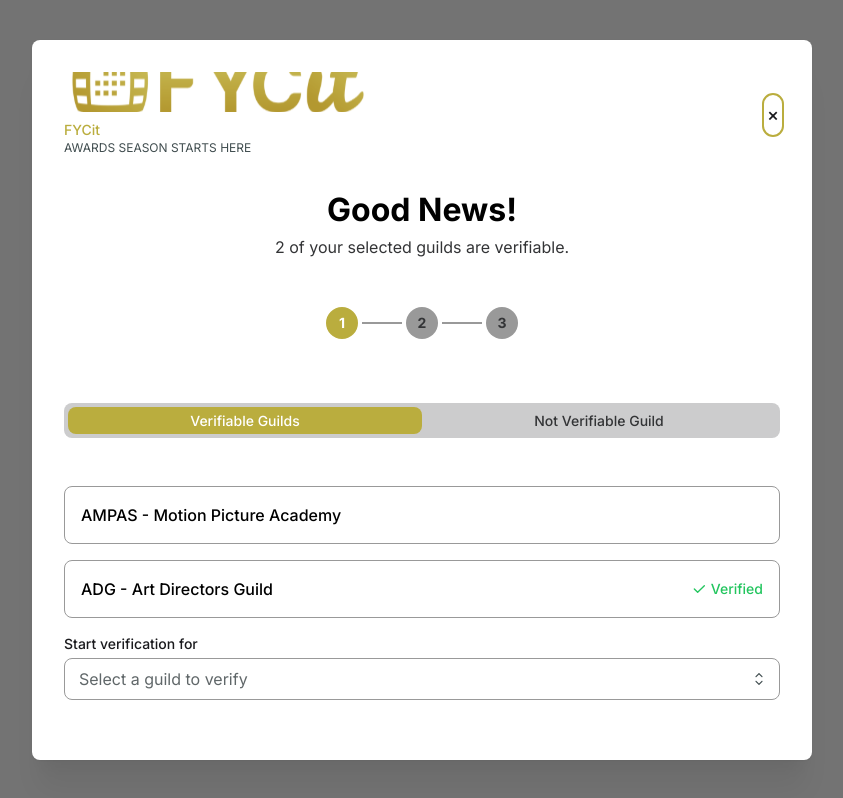
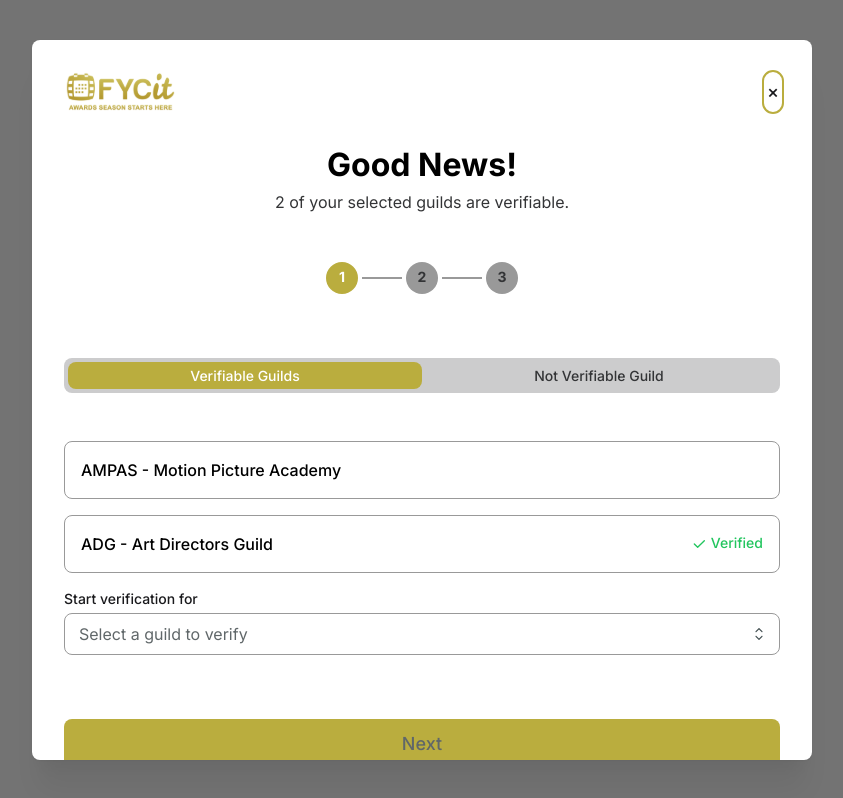
Before and after one commit to KDBismael/fycit-webapp-YD, a Next.js app: page /auth/signup/verify-guilds in a window 1280 px wide. Shown: the whole page, without its empty margins (218-1061 px from the left). Built offline with nearby package versions, Linux system fonts and the light colour scheme.

Commit message:
Add @mantine/dates and dayjs dependencies; integrate DatePicker in GuildVerificationForm for date selection. Update layout in RootLayout to include DatesProvider and remove redundant text in GuildVerification components for cleaner UI.

```diff
--- a/app/auth/signup/no-verifiable-guilds/page.tsx
+++ b/app/auth/signup/no-verifiable-guilds/page.tsx
@@ -84,9 +84,6 @@
                   <Image src="/logo.svg" alt="FYCit Logo" width={60} height={60} />
                 </Group>
                 <Stack gap="xs" align="center">
-                  <Text size="sm" c="gray.6" ta="center" fw={500}>
-                    AWARDS SEASON STARTS HERE
-                  </Text>
                   <Title order={1} size="h2" ta="center" c="gray.9" fw={700}>
                     Good News!
                   </Title>
--- a/components/auth/GuildVerificationForm.tsx
+++ b/components/auth/GuildVerificationForm.tsx
@@ -1,9 +1,10 @@
 'use client';
 
+import { Box, Button, Group, Image, Paper, Stack, Text, TextInput, Title } from '@mantine/core';
+import { DatePicker } from '@mantine/dates';
+import { Dropzone, IMAGE_MIME_TYPE } from '@mantine/dropzone';
+import { IconCheck, IconUpload } from '@tabler/icons-react';
 import React, { useState } from 'react';
-import { IconCalendar, IconCheck, IconUpload } from '@tabler/icons-react';
-import { Box, Button, Group, Image, Paper, Stack, Text, TextInput, Title } from '@mantine/core';
-import { Dropzone, IMAGE_MIME_TYPE } from '@mantine/dropzone';
 
 interface Guild {
   id: string;
@@ -21,7 +22,7 @@
 
 interface VerificationData {
   memberId: string;
-  validThrough: string;
+  validThrough: string | null;
   memberCardFile: File | null;
 }
 
@@ -33,7 +34,7 @@
   onBack,
 }) => {
   const [memberId, setMemberId] = useState('');
-  const [validThrough, setValidThrough] = useState('');
+  const [validThrough, setValidThrough] = useState<string | null>(null);
   const [memberCardFile, setMemberCardFile] = useState<File | null>(null);
 
   const handleSubmit = () => {
@@ -53,14 +54,6 @@
       <Group justify="space-between" mb="xl">
         <Group gap="sm">
           <Image src="/logo.svg" alt="FYCit Logo" width={40} height={40} />
-          <Stack gap={0}>
-            <Text size="sm" fw={500} c="brand.8">
-              FYCit
-            </Text>
-            <Text size="xs" c="gray.6">
-              AWARDS SEASON STARTS HERE
-            </Text>
-          </Stack>
         </Group>
         <Button variant="subtle" color="gray">
           <Text size="lg" fw={500}>
@@ -211,22 +204,7 @@
             <Text size="sm" fw={500} c="gray.8">
               Valid Through
             </Text>
-            <TextInput
-              value={validThrough}
-              onChange={(e) => setValidThrough(e.target.value)}
-              placeholder="Choose your validation date"
-              radius="md"
-              size="md"
-              rightSection={<IconCalendar size={16} />}
-              styles={{
-                input: {
-                  borderColor: 'var(--mantine-color-gray-3)',
-                  '&:focus': {
-                    borderColor: 'var(--mantine-color-brand-8)',
-                  },
-                },
-              }}
-            />
+            <DatePicker value={validThrough} onChange={setValidThrough} size="md" allowDeselect />
           </Stack>
 
           {/* File Upload */}
--- a/components/auth/GuildVerificationModal.tsx
+++ b/components/auth/GuildVerificationModal.tsx
@@ -77,14 +77,6 @@
         <Group justify="space-between" w="100%">
           <Group gap="sm">
             <Image src="/logo.svg" alt="FYCit Logo" width={40} height={40} />
-            <Stack gap={0}>
-              <Text size="sm" fw={500} c="brand.8">
-                FYCit
-              </Text>
-              <Text size="xs" c="gray.6">
-                AWARDS SEASON STARTS HERE
-              </Text>
-            </Stack>
           </Group>
           <Button variant="subtle" color="gray" onClick={onClose} style={{ padding: 0 }}>
             <Text size="lg" fw={500}>
--- a/package.json
+++ b/package.json
@@ -22,10 +22,12 @@
   "dependencies": {
     "@hookform/resolvers": "^5.2.2",
     "@mantine/core": "8.3.3",
+    "@mantine/dates": "^8.3.4",
     "@mantine/dropzone": "^8.3.4",
     "@mantine/hooks": "8.3.3",
     "@next/bundle-analyzer": "^15.5.4",
     "@tabler/icons-react": "^3.35.0",
+    "dayjs": "^1.11.18",
     "lottie-react": "^2.4.1",
     "lucide-react": "^0.545.0",
     "next": "15.5.4",
```
Also changed, not shown: app/layout.tsx (+5 -2 lines), 1 other file (tests, documents, lock files or other folders).
